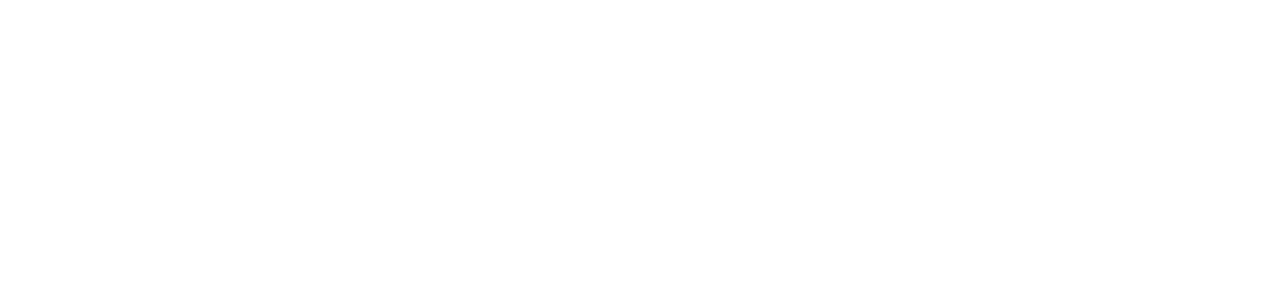
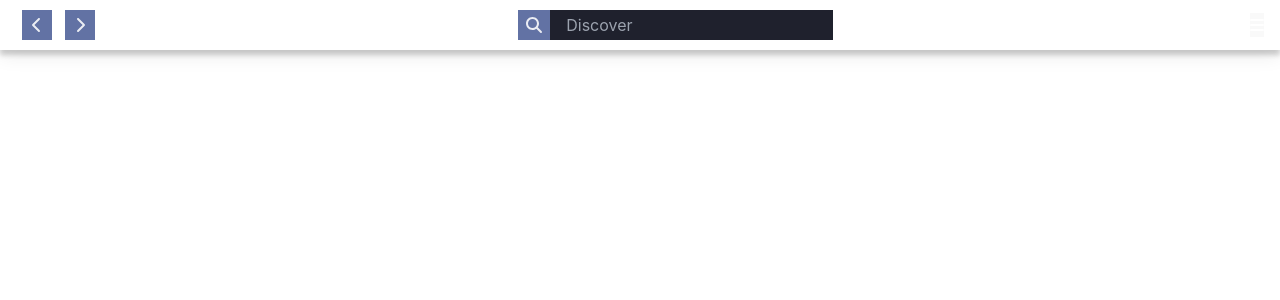
Before and after one commit to noxfall/flatron, a React (Vite) app: page / in a window 1280 px wide. Shown: the top 300 px of the page. Built offline with nearby package versions, Linux system fonts and the light colour scheme.

Commit message:
Add top bar

```diff
--- a/package.json
+++ b/package.json
@@ -10,7 +10,11 @@
     "preview": "vite preview"
   },
   "dependencies": {
+    "@fortawesome/fontawesome-svg-core": "^6.4.0",
+    "@fortawesome/free-solid-svg-icons": "^6.4.0",
+    "@fortawesome/react-fontawesome": "^0.2.0",
     "autoprefixer": "^10.4.14",
+    "font-awesome": "^4.7.0",
     "postcss": "^8.4.23",
     "react": "^18.2.0",
     "react-dom": "^18.2.0",
--- a/src/App.jsx
+++ b/src/App.jsx
@@ -1,7 +1,9 @@
+import TopBar from "./components/common/TopBar";
+
 const App = () => {
   return (
     <main className="app">
-
+      <TopBar />
     </main>
   );
 };
--- /dev/null
+++ b/src/components/common/TopBar.jsx
@@ -0,0 +1,32 @@
+import { FontAwesomeIcon } from "@fortawesome/react-fontawesome";
+import { faChevronLeft, faChevronRight, faSearch, faBars } from "@fortawesome/free-solid-svg-icons";
+
+const TopBar = () => {
+  return (
+    <nav className="flex flex-row justify-between items-center absolute top-0 w-full h-[50px] px-[1em]">
+      <div className="flex">
+        <button className="navBtn">
+          <a href="#"><FontAwesomeIcon icon={faChevronLeft} /></a>
+        </button>
+        <button className="navBtn">
+          <a href="#"><FontAwesomeIcon icon={faChevronRight} /></a>
+        </button>
+      </div>
+      <div className="flex items-center">
+        <i className="flex items-center justify-center h-[30px] w-[35px] bg-[#6272a4] p-1"><FontAwesomeIcon icon={faSearch} /></i>
+        <input
+          type="text"
+          placeholder="Discover"
+          className="w-full h-[30px] bg-[#1f212d] outline-none font-[16px] px-[1em]"
+        />
+      </div>
+      <div>
+        <button>
+          <a href="#"><FontAwesomeIcon icon={faBars} /></a>
+        </button>
+      </div>
+    </nav>
+  );
+};
+
+export default TopBar;
--- a/src/index.css
+++ b/src/index.css
@@ -1,3 +1,7 @@
+@tailwind base;
+@tailwind components;
+@tailwind utilities;
+
 :root {
   font-family: Inter, system-ui, Avenir, Helvetica, Arial, sans-serif;
   line-height: 1.5;
@@ -14,20 +18,46 @@
   -webkit-text-size-adjust: 100%;
 }
 
-a {
-  font-weight: 500;
-  color: #646cff;
-  text-decoration: inherit;
+.app {
+  position: absolute;
+
+  display: flex;
+  flex-flow: column;
+
+  width: 100%;
+  height: 100%;
+
+  color: rgba(255, 255, 255, 0.87);
 }
-a:hover {
-  color: ;
+
+nav {
+  box-shadow: 0px 5px 5px 0px rgba(0, 0, 0, 0.18),
+    0px 5px 20px 0px rgba(0, 0, 0, 0.09);
+}
+
+.navBtn {
+  display: flex;
+  flex-flow: row;
+  justify-content: center;
+  align-items: center;
+  margin: 0 .4em;
+}
+
+.navBtn > a {
+  display: flex;
+  justify-content: center;
+  align-items: center;
+  background: #6272a4;
+  height: 30px;
+  width: 30px;
+  cursor: pointer;
 }
 
 h1 {
   font-size: 3.2em;
   line-height: 1.1;
 }
-
+/*
 button {
   border-radius: 8px;
   border: 1px solid transparent;
@@ -46,6 +76,7 @@
 button:focus-visible {
   outline: 4px auto -webkit-focus-ring-color;
 }
+*/
 
 @media (prefers-color-scheme: light) {
   :root {
```
Also changed, not shown: constants.js (+33 -1 lines), 1 other file (tests, documents, lock files or other folders).
